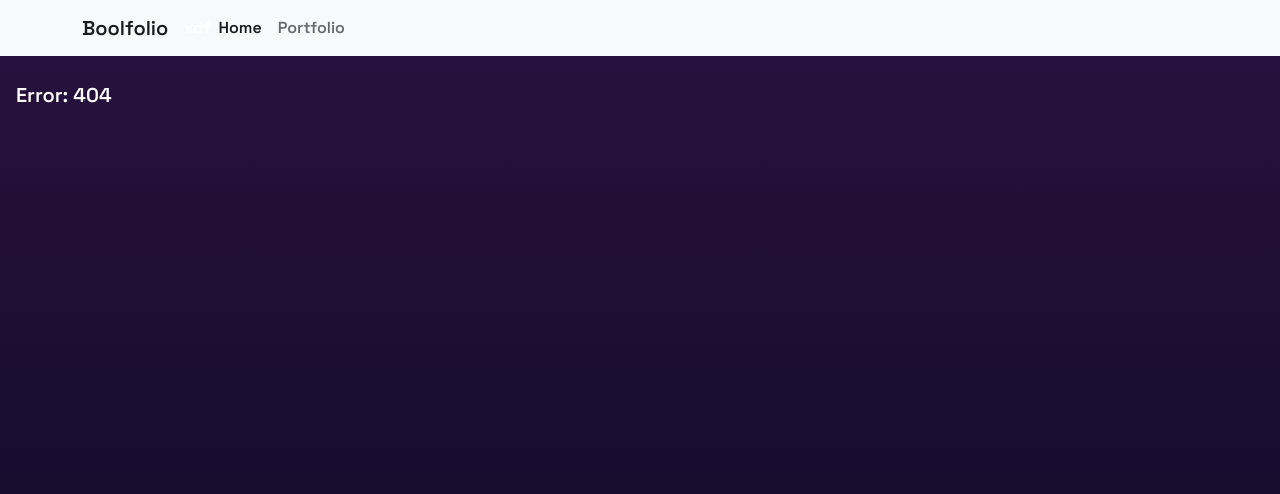
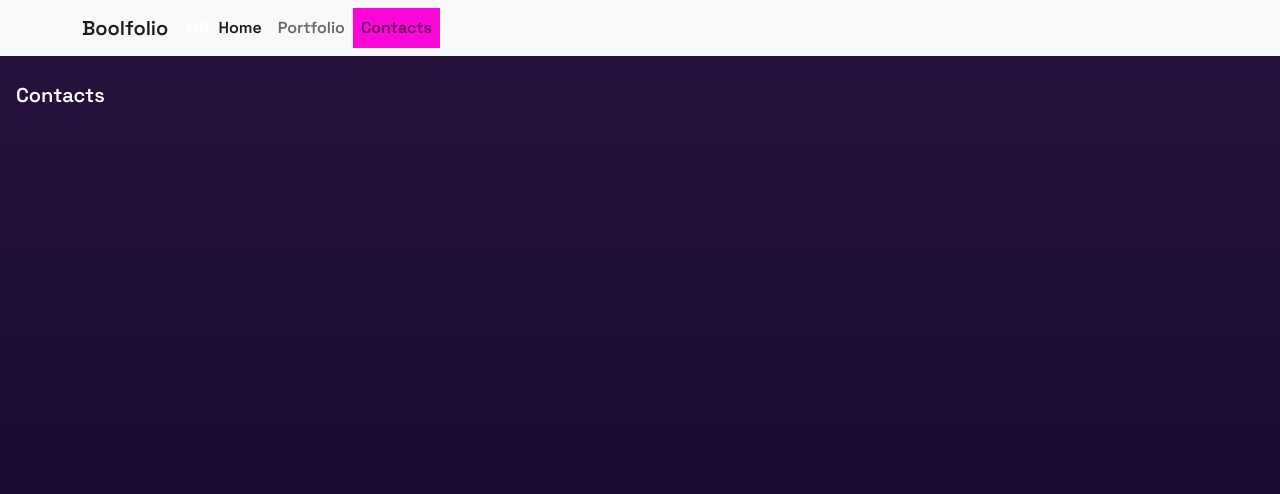
Before and after one commit to giovannilampis/vite-boolfolio, a Vue app: page /contacts in a window 1280 px wide. Before the commit this address had no page. Shown: the top 494 px of the page. Built offline with nearby package versions, Linux system fonts and the light colour scheme.

Commit message:
add Contacts.vue to pages

```diff
--- a/src/components/AppHeader.vue
+++ b/src/components/AppHeader.vue
@@ -14,6 +14,9 @@
                         </li>
                         <li class="nav-item">
                             <router-link class="nav-link" :to="{ name: 'projects' }">Portfolio</router-link>
+                        </li>
+                        <li class="nav-item">
+                            <router-link class="nav-link" :to="{ name: 'contacts' }">Contacts</router-link>
                         </li>
 
                     </ul>
--- /dev/null
+++ b/src/pages/Contacts.vue
@@ -0,0 +1,21 @@
+<template>
+    <div class="mt-4 mx-3">
+        <p class="fs-5">
+            Contacts
+        </p>
+    </div>
+</template>
+
+<script>
+export default {
+    name: 'Contacts',
+    data() {
+
+        return {}
+    }
+}
+</script>
+
+<style lang="scss" scoped>
+
+</style>
--- a/src/router.js
+++ b/src/router.js
@@ -25,6 +25,11 @@ const router = createRouter({
             component: SingleProject
         },
         {
+            path: '/contacts',
+            name: 'contacts',
+            component: () => import('./pages/Contacts.vue')
+        },
+        {
 
             path: '/:pathMatch(.*)*',
             name: 'not-found',
```
